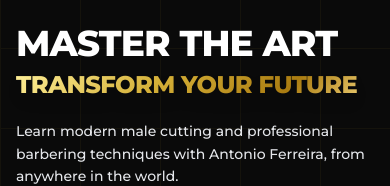
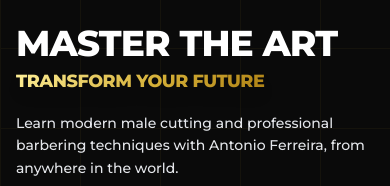
Before and after one commit to franaliado/ferreira-academy, a Next.js app: page / in a window 390 px wide. Shown: the part 432-618 px from the top of the page. Built offline with nearby package versions, Linux system fonts and the light colour scheme; a web font is replaced by a local one.

Commit message:
Cambio de tamaño de letra Transforma tu... 9

```diff
--- a/src/components/Hero.tsx
+++ b/src/components/Hero.tsx
@@ -79,10 +79,10 @@ export const Hero: React.FC<HeroProps> = ({ currentLang, onOpenCheckout }) => {
               <span className="block text-white">
                 {t.headline1}
               </span>
-              <span className="block gold-gradient-text mt-1 drop-shadow-lg w-full">
+              <span className="block gold-gradient-text mt-1 drop-shadow-lg w-full overflow-hidden">
                 <span
                   className="block w-full tracking-tight whitespace-nowrap sm:text-[2.8rem] xl:text-[3.4rem]"
-                  style={{ fontSize: 'clamp(1.5rem, 6.2vw, 2.8rem)' }}
+                  style={{ fontSize: 'clamp(1.1rem, 4.2vw, 2.8rem)' }}
                   dangerouslySetInnerHTML={{ __html: t.headline2 }}
                 />
               </span>
```
